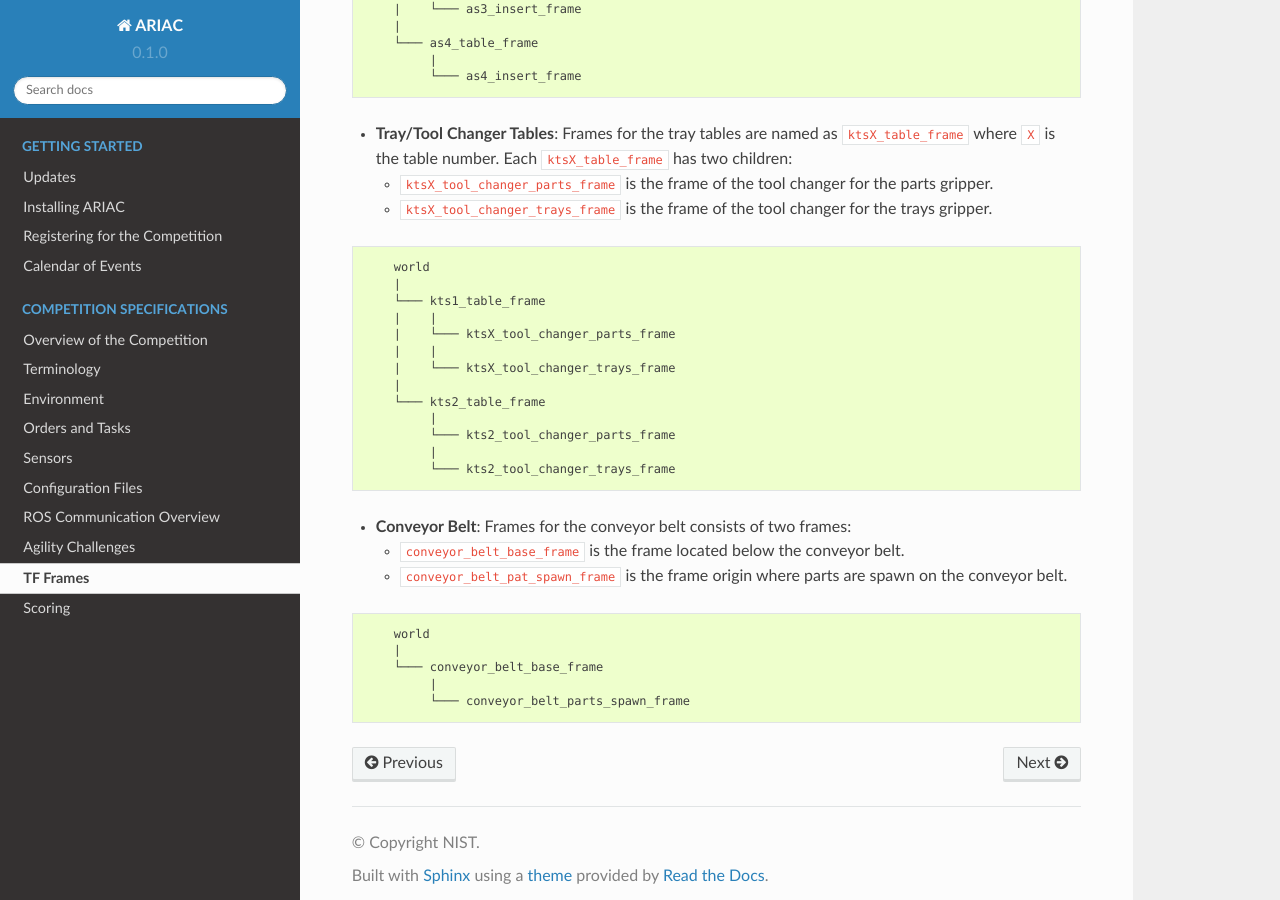
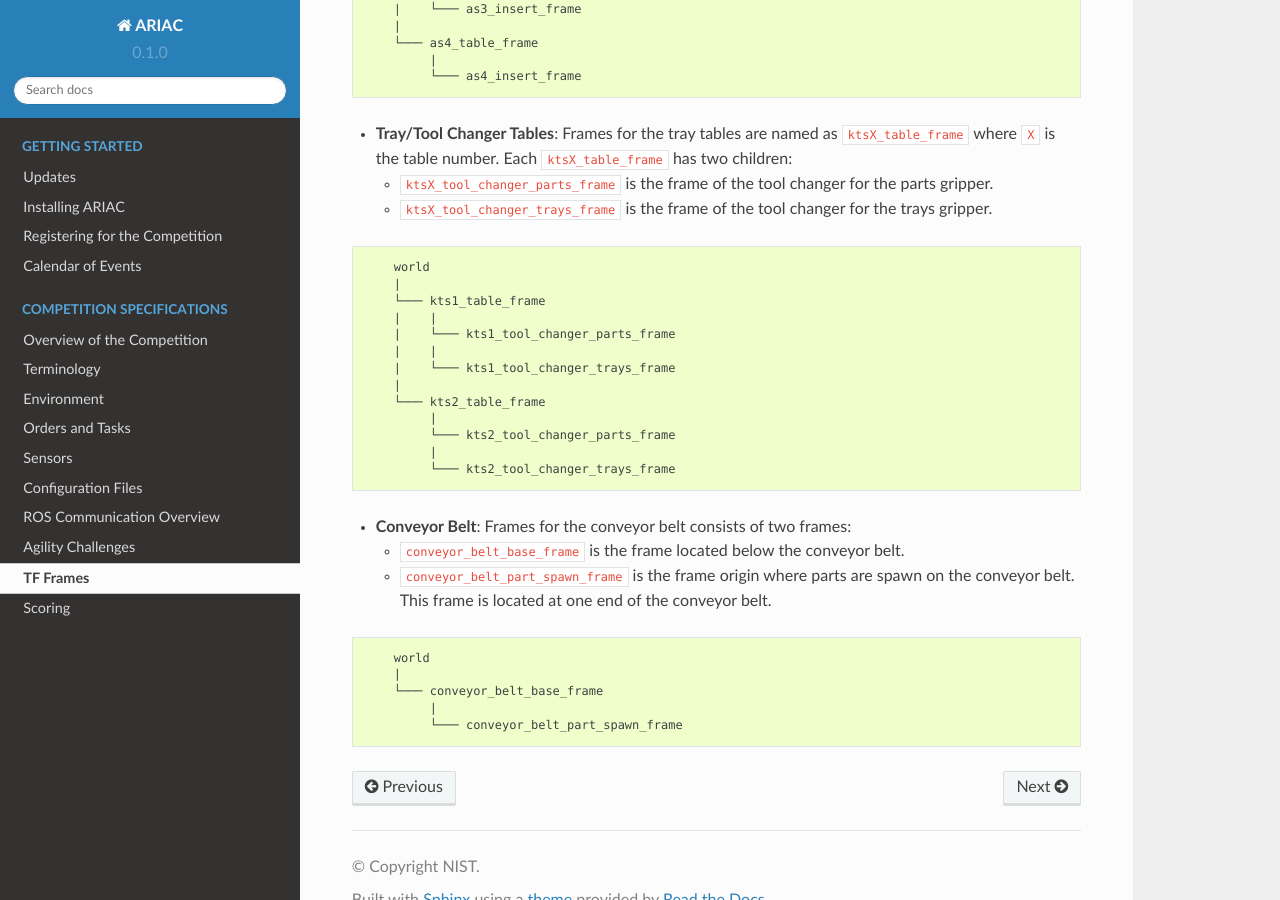
Before and after one commit to usnistgov/ARIAC, a Sphinx documentation site: the page built from docs/competition/tf_frames.md, in a window 1280 px wide and 900 px high, scrolled down 2116 px. Built offline with Sphinx 7.4.7 and the Read the Docs theme 2.0.0, drawn with Linux system fonts in a browser that asks for light colours.

Commit message:
added section on tf

````diff
--- a/docs/competition/tf_frames.md
+++ b/docs/competition/tf_frames.md
@@ -109,9 +109,9 @@ A PDF file containing the TF frames is also available [here](../images/frames.pd
     |
     └─── kts1_table_frame
     |    |
-    |    └─── ktsX_tool_changer_parts_frame
+    |    └─── kts1_tool_changer_parts_frame
     |    |
-    |    └─── ktsX_tool_changer_trays_frame
+    |    └─── kts1_tool_changer_trays_frame
     |
     └─── kts2_table_frame
          |
@@ -122,12 +122,12 @@ A PDF file containing the TF frames is also available [here](../images/frames.pd
 
 * **Conveyor Belt**: Frames for the conveyor belt consists of two frames:
   * `conveyor_belt_base_frame` is the frame located below the conveyor belt.
-  * `conveyor_belt_pat_spawn_frame` is the frame origin where parts are spawn on the conveyor belt.
+  * `conveyor_belt_part_spawn_frame` is the frame origin where parts are spawn on the conveyor belt. This frame is located at one end of the conveyor belt.
 
 ```
     world
     |
     └─── conveyor_belt_base_frame
          |
-         └─── conveyor_belt_parts_spawn_frame
+         └─── conveyor_belt_part_spawn_frame
 ```
````
